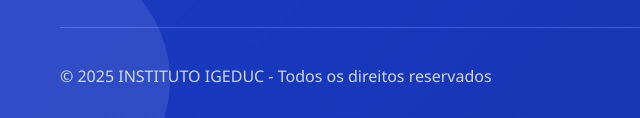
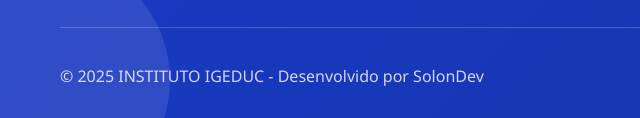
Before and after one commit to SolonThiago/site01, a plain HTML site: page index.html in a window 1280 px wide. Shown: the part 1945-2063 px from the top of the page, 0-640 px from the left. Drawn offline with Linux system fonts and the light colour scheme.

Commit message:
Update footer copyright text

```diff
--- a/index.html
+++ b/index.html
@@ -242,7 +242,7 @@
 
       <div class="footer-bottom">
         <div class="copyright">
-          © 2025 INSTITUTO IGEDUC - Todos os direitos reservados
+          © 2025 INSTITUTO IGEDUC - Desenvolvido por SolonDev
         </div>
         <a href="#">
           <img src="https://via.placeholder.com/150x50/1a3cc9/ffffff?text=Reclame+Aqui" alt="Reclame Aqui"
```
